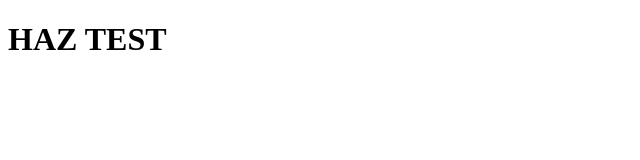
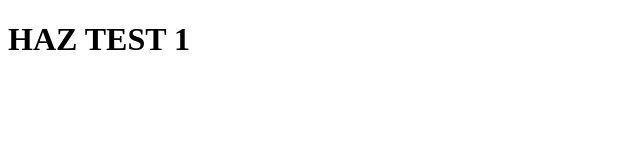
Before and after one commit to MahdiMk-dev/restaurants-website, a plain HTML site: page main.html in a window 1280 px wide. Shown: the full height of the page, 0-640 px from the left. Drawn offline with Linux system fonts and the light colour scheme.

Commit message:
haz test

```diff
--- a/main.html
+++ b/main.html
@@ -6,6 +6,6 @@
     <title>Document</title>
 </head>
 <body>
-    <h1>HAZ TEST</h1>
+    <h1>HAZ TEST 1</h1>
 </body>
 </html>
```
